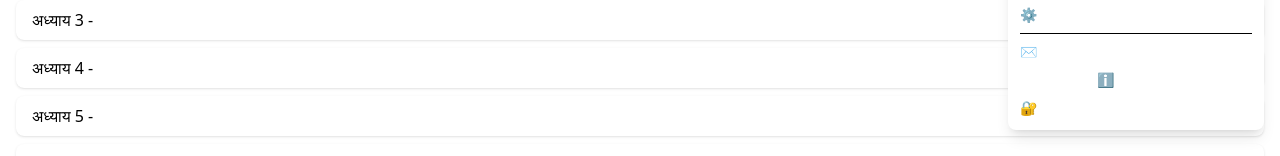
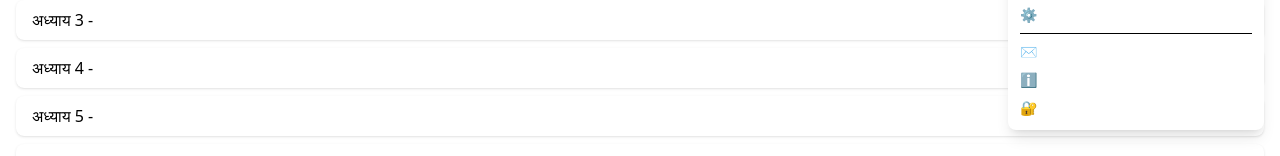
Before and after one commit to govind959976/ashtavakra-gita-ajit, a React (Vite) app: page / in a window 1280 px wide. Both pictures are taken after a click on the button "...". Shown: the part 164-320 px from the top of the page. Built offline with nearby package versions, Linux system fonts and the light colour scheme.

Commit message:
Add MenuDrawer

```diff
--- a/src/components/MenuDrawer.jsx
+++ b/src/components/MenuDrawer.jsx
@@ -38,7 +38,7 @@ const MenuDrawer = ({ onSelect }) => {
       <button onClick={() => navigate("/contact")} className="block w-full text-left text-white">
         {t.contact || "✉ Contact Us"}
       </button>
-      <button onClick={() => onSelect("about")} className="block w-full text- text-white">
+      <button onClick={() => onSelect("about")} className="block w-full text-left text-white">
         {t.about || "ℹ️ About App"}
       </button>
       <button onClick={() => onSelect("privacy")} className="block w-full text-left text-white">
```
